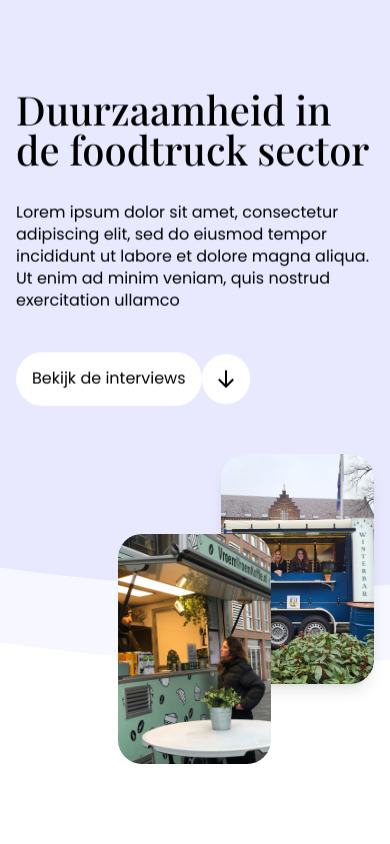
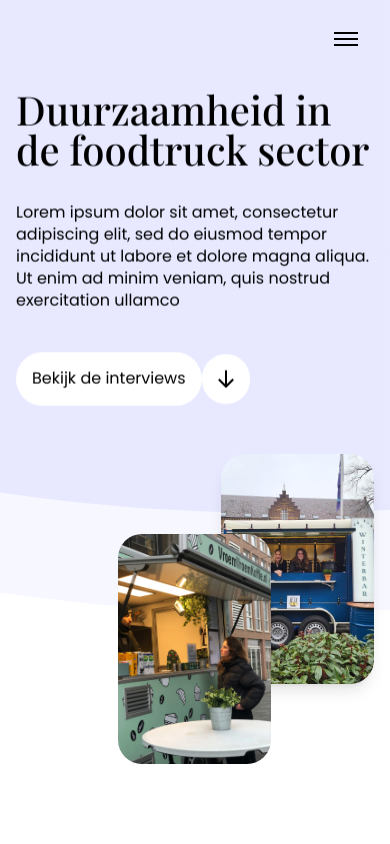
Before and after one commit to Tim-van-Gemert/Duurzaamheid-Op-Wielen, a Next.js app: page / in a window 390 px wide. Shown: the top 844 px of the page. Built offline with nearby package versions, Linux system fonts and the light colour scheme; a web font is replaced by a local one.

Commit message:
add back header, tweak hero effect

```diff
--- a/src/app/components/header.js
+++ b/src/app/components/header.js
@@ -15,66 +15,66 @@ export default function Header() {
         },
     ];
 
-    // return (
-    //     <header className='absolute flex items-center justify-center w-full py-6 md:py-10 '>
-    //         {/* Desktop Navigation */}
-    //         <div className="container items-center justify-between hidden w-full nav-bar:flex">
-    //             <ul className="relative z-10 flex items-center w-full">
-    //                 <div className="flex gap-6">
-    //                     {menuItems.slice(0, -1).map((item, index) => (
-    //                         <li key={item.link + index}>
-    //                             <a className="btn-bare btn-black-bare text-md relative before:absolute before:bottom-0 before:left-1/2 before:w-0 before:h-[1px] before:bg-black before:transition-all hover:before:w-full hover:before:left-0" href={item.link}>
-    //                                 {item.label}
-    //                             </a>
-    //                         </li>
-    //                     ))}
-    //                 </div>
-    //                 <div className="ml-auto">
-    //                     <li>
-    //                         <a className="btn-bare btn-black-bare text-md relative before:absolute before:bottom-0 before:left-1/2 before:w-0 before:h-[1px] before:bg-black before:transition-all hover:before:w-full hover:before:left-0" href={menuItems[menuItems.length - 1].link}>
-    //                             {menuItems[menuItems.length - 1].label}
-    //                         </a>
-    //                     </li>
-    //                 </div>
-    //             </ul>
-    //         </div>
+    return (
+        <header className='absolute z-50 flex items-center justify-center w-full py-6 md:py-10'>
+            {/* Desktop Navigation */}
+            <div className="container items-center justify-between hidden w-full nav-bar:flex">
+                <ul className="relative z-10 flex items-center w-full">
+                    <div className="flex gap-6">
+                        {menuItems.slice(0, -1).map((item, index) => (
+                            <li key={item.link + index}>
+                                <a className="btn-bare btn-black-bare text-md relative before:absolute before:bottom-0 before:left-1/2 before:w-0 before:h-[1px] before:bg-black before:transition-all hover:before:w-full hover:before:left-0" href={item.link}>
+                                    {item.label}
+                                </a>
+                            </li>
+                        ))}
+                    </div>
+                    <div className="ml-auto">
+                        <li>
+                            <a className="btn-bare btn-black-bare text-md relative before:absolute before:bottom-0 before:left-1/2 before:w-0 before:h-[1px] before:bg-black before:transition-all hover:before:w-full hover:before:left-0" href={menuItems[menuItems.length - 1].link}>
+                                {menuItems[menuItems.length - 1].label}
+                            </a>
+                        </li>
+                    </div>
+                </ul>
+            </div>
 
-    //         {/* Mobile Navigation */}
-    //         <div className="container w-full nav-bar:hidden">
-    //             <div className="flex items-center justify-end">
-    //                 {/* Hamburger Button */}
-    //                 <button
-    //                     onClick={() => setIsMenuOpen(!isMenuOpen)}
-    //                     className="relative z-50 p-2 mr-2"
-    //                     aria-label="Toggle Menu"
-    //                 >
-    //                     <div className={`w-6 h-0.5 bg-black transition-all ${isMenuOpen ? 'rotate-45 translate-y-[0.25rem]' : ''}`} />
-    //                     <div className={`w-6 h-0.5 bg-black transition-all mt-1 ${isMenuOpen ? 'opacity-0' : ''}`} />
-    //                     <div className={`w-6 h-0.5 bg-black transition-all mt-1 ${isMenuOpen ? '-rotate-45 -translate-y-[0.5rem]' : ''}`} />
-    //                 </button>
-    //             </div>
+            {/* Mobile Navigation */}
+            <div className="container w-full nav-bar:hidden">
+                <div className="flex items-center justify-end">
+                    {/* Hamburger Button */}
+                    <button
+                        onClick={() => setIsMenuOpen(!isMenuOpen)}
+                        className="relative z-50 p-2 mr-2"
+                        aria-label="Toggle Menu"
+                    >
+                        <div className={`w-6 h-0.5 bg-black transition-all ${isMenuOpen ? 'rotate-45 translate-y-[0.25rem]' : ''}`} />
+                        <div className={`w-6 h-0.5 bg-black transition-all mt-1 ${isMenuOpen ? 'opacity-0' : ''}`} />
+                        <div className={`w-6 h-0.5 bg-black transition-all mt-1 ${isMenuOpen ? '-rotate-45 -translate-y-[0.5rem]' : ''}`} />
+                    </button>
+                </div>
 
-    //             {/* Mobile Menu Overlay */}
-    //             <div className={`fixed inset-0 bg-white z-40 transition-transform duration-300 ease-in-out ${
-    //                 isMenuOpen ? 'translate-x-0' : 'translate-x-full'
-    //             }`}>
-    //                 <div className="container pt-24 mobile-menu">
-    //                     <ul className="flex flex-col gap-4">
-    //                         {menuItems.map((item, index) => (
-    //                             <li className='' key={item.link + index}>
-    //                                 <a
-    //                                     className="block w-full text-2xl reveal-on-scroll relative before:absolute before:bottom-0 before:left-1/2 before:w-0 before:h-[1px] before:bg-black before:transition-all hover:before:w-full hover:before:left-0 active:text-blue active:before:bg-blue"
-    //                                     href={item.link}
-    //                                     onClick={() => setIsMenuOpen(false)}
-    //                                 >
-    //                                     {item.label}
-    //                                 </a>
-    //                             </li>
-    //                         ))}
-    //                     </ul>
-    //                 </div>
-    //             </div>
-    //         </div>
-    //     </header>
-    // );
+                {/* Mobile Menu Overlay */}
+                <div className={`fixed inset-0 bg-white z-40 transition-transform duration-300 ease-in-out ${
+                    isMenuOpen ? 'translate-x-0' : 'translate-x-full'
+                }`}>
+                    <div className="container pt-24 mobile-menu">
+                        <ul className="flex flex-col gap-4">
+                            {menuItems.map((item, index) => (
+                                <li className='' key={item.link + index}>
+                                    <a
+                                        className="block w-full text-2xl reveal-on-scroll relative before:absolute before:bottom-0 before:left-1/2 before:w-0 before:h-[1px] before:bg-black before:transition-all hover:before:w-full hover:before:left-0 active:text-blue active:before:bg-blue"
+                                        href={item.link}
+                                        onClick={() => setIsMenuOpen(false)}
+                                    >
+                                        {item.label}
+                                    </a>
+                                </li>
+                            ))}
+                        </ul>
+                    </div>
+                </div>
+            </div>
+        </header>
+    );
 }
--- a/src/app/components/modules/hero.js
+++ b/src/app/components/modules/hero.js
@@ -4,7 +4,7 @@ import React from 'react';
 export default function Hero() {
   return (
     <section id='introductie' className="container relative w-full grid grid-cols-12 gap-6 mt-[90px] md:mt-[100px] lg:mt-[196px] z-30 ">
-      <div className="absolute left-[-700px] z-[-10] top-[-1475px] md:top-[-1500px] inset-0">
+      <div className="absolute left-[-700px] z-[-10] top-[-1550px] md:top-[-1500px] inset-0">
         <svg width="2869" height="1973" viewBox="0 0 2869 1973" fill="none" xmlns="http://www.w3.org/2000/svg">
           <path d="M2789.62 279.541C2841.77 288.885 2876.47 338.732 2867.12 390.878V390.878C2680.06 1434.84 1682.11 2129.5 638.147 1942.44L102.19 1846.4C35.2585 1834.41 -9.27782 1770.43 2.7153 1703.5L160.427 823.338C257.739 280.255 776.882 -81.1126 1319.96 16.1998L2789.62 279.541Z" fill="url(#paint0_linear_25_41)" fillOpacity="0.2"/>
           <defs>
@@ -16,7 +16,7 @@ export default function Hero() {
         </svg>
       </div>
 
-      <div className="absolute left-[-700px] z-[-10] top-[-1400px] lg:top-[-1400px] inset-0">
+      <div className="absolute left-[-700px] z-[-10] top-[-1450px] lg:top-[-1400px] inset-0">
         <svg width="2869" height="1973" viewBox="0 0 2869 1973" fill="none" xmlns="http://www.w3.org/2000/svg">
             <path d="M2789.62 279.541C2841.77 288.885 2876.47 338.732 2867.12 390.878V390.878C2680.06 1434.84 1682.11 2129.5 638.147 1942.44L102.19 1846.4C35.2585 1834.41 -9.27782 1770.43 2.7153 1703.5L160.427 823.338C257.739 280.255 776.882 -81.1126 1319.96 16.1998L2789.62 279.541Z" fill="url(#paint0_linear_25_41)" fillOpacity="0.1"/>
             <defs>
--- a/src/app/page.js
+++ b/src/app/page.js
@@ -12,6 +12,7 @@ export default function Home() {
       </div>
 
 
+      <div id="interviews">
       <VideoSection
           thumbnailUrl="/images/interview_annie-marie_rakhorst.jpeg"
           videoUrl="https://www.youtube.com/watch?v=BVdHrTfO2PE"
@@ -28,8 +29,8 @@ export default function Home() {
           description="Lorem ipsum dolor sit amet, consectetur adipiscing elit, sed do eiusmod tempor incididunt ut labore."
           className="mt-[120px] md:mt-[100px] lg:mt-[180px]"
           isReversed={true}
-
         />
+      </div>
 
 
     </main>
```
